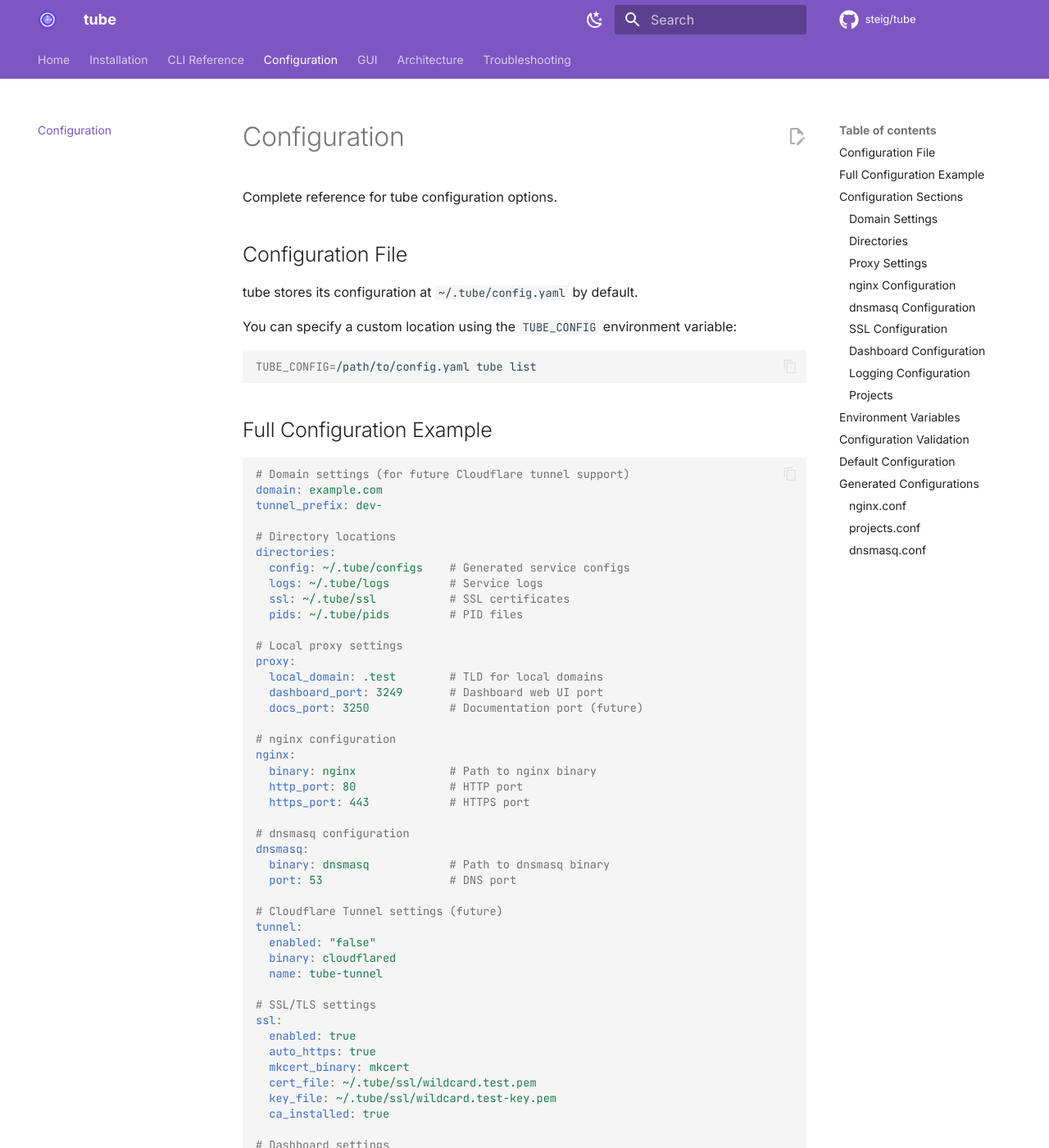
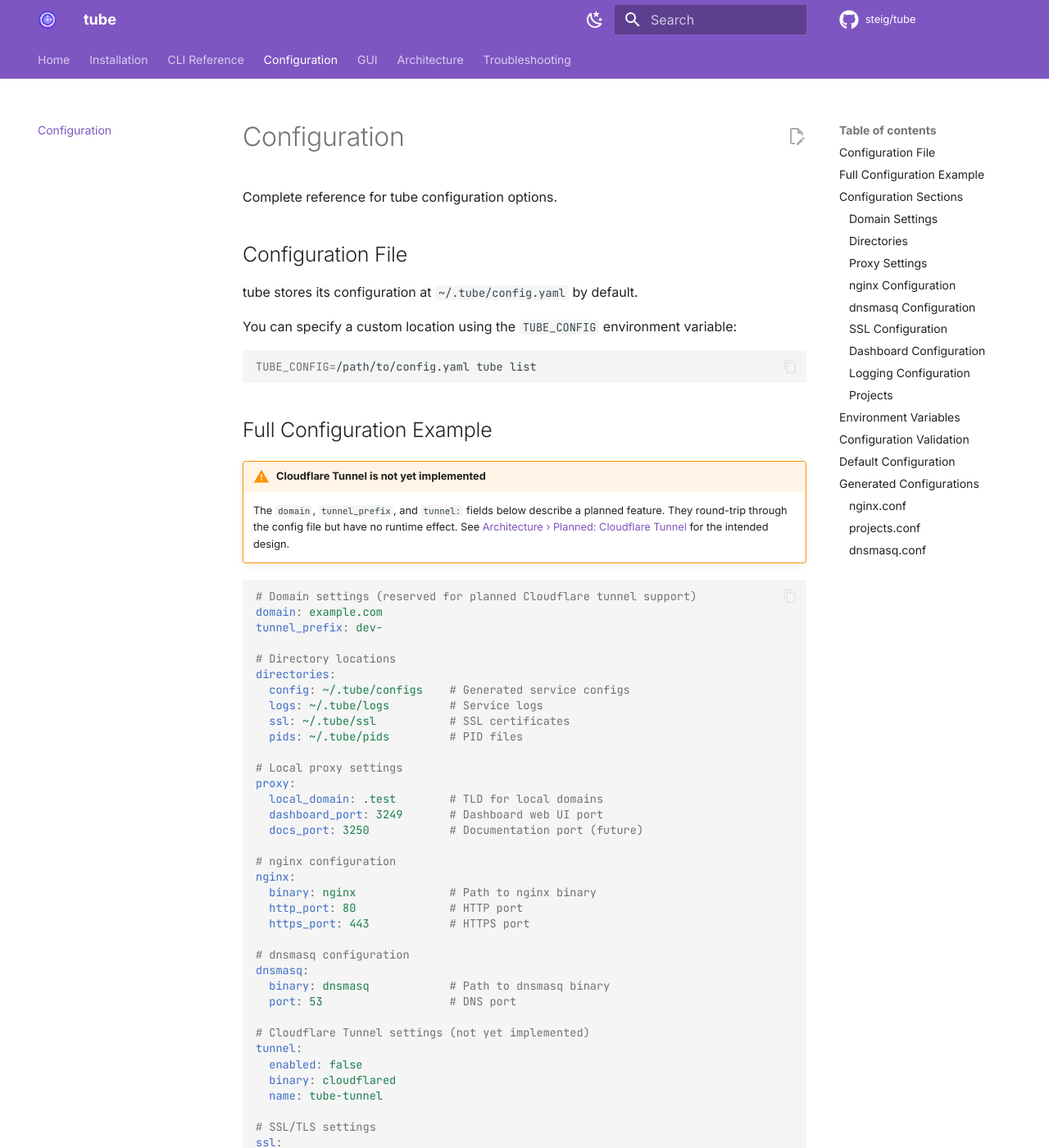
Before and after one commit to steig/tube, an MkDocs documentation site: the page built from docs/configuration.md, in a window 1280 px wide and 1400 px high. Shown: the whole window at 82% size. Built offline with MkDocs 1.6.1 and Material for MkDocs 9.7.7, drawn with Linux system fonts in a browser that asks for light colours; comment, search, counter and statistics services are not loaded; some of the changed text lies outside the part shown.

Commit message:
docs: flag Cloudflare Tunnel sections as not yet implemented
The docs described tunnel functionality (config schema, init prompt for
tunnel prefix) as if it shipped — but no tunnel code exists. Add Material
"warning" admonitions to the three places that talked about it:
- architecture.md "Planned: Cloudflare Tunnel"
- configuration.md "Full Configuration Example"
- configuration.md "Domain Settings"

Also fix the YAML examples: tunnel.enabled is a bool now (was string "0"
in the schema). Updates two example blocks that still showed
`enabled: "false"`.

Co-Authored-By: Claude Opus 4.7 (1M context) <noreply@anthropic.com>

````diff
--- a/docs/configuration.md
+++ b/docs/configuration.md
@@ -14,8 +14,14 @@ TUBE_CONFIG=/path/to/config.yaml tube list
 
 ## Full Configuration Example
 
+!!! warning "Cloudflare Tunnel is not yet implemented"
+    The `domain`, `tunnel_prefix`, and `tunnel:` fields below describe a
+    planned feature. They round-trip through the config file but have no
+    runtime effect. See [Architecture › Planned: Cloudflare Tunnel](architecture.md#planned-cloudflare-tunnel)
+    for the intended design.
+
 ```yaml
-# Domain settings (for future Cloudflare tunnel support)
+# Domain settings (reserved for planned Cloudflare tunnel support)
 domain: example.com
 tunnel_prefix: dev-
 
@@ -43,9 +49,9 @@ dnsmasq:
   binary: dnsmasq            # Path to dnsmasq binary
   port: 53                   # DNS port
 
-# Cloudflare Tunnel settings (future)
+# Cloudflare Tunnel settings (not yet implemented)
 tunnel:
-  enabled: "false"
+  enabled: false
   binary: cloudflared
   name: tube-tunnel
 
@@ -90,6 +96,10 @@ projects:
 
 ### Domain Settings
 
+!!! warning "Not yet implemented"
+    These fields are reserved for planned Cloudflare Tunnel integration.
+    They are persisted in the config but have no runtime effect today.
+
 ```yaml
 domain: example.com
 tunnel_prefix: dev-
@@ -97,10 +107,8 @@ tunnel_prefix: dev-
 
 | Field | Type | Default | Description |
 |-------|------|---------|-------------|
-| `domain` | string | `example.com` | Base domain for Cloudflare tunnel (future) |
-| `tunnel_prefix` | string | `dev-` | Prefix for tunnel subdomains (future) |
-
-These settings are reserved for future Cloudflare Tunnel integration.
+| `domain` | string | `example.com` | Base domain for Cloudflare tunnel (planned) |
+| `tunnel_prefix` | string | `dev-` | Prefix for tunnel subdomains (planned) |
 
 ---
 
@@ -418,7 +426,7 @@ dnsmasq:
   port: 53
 
 tunnel:
-  enabled: "false"
+  enabled: false
   binary: cloudflared
   name: tube-tunnel
 
````
Also changed, not shown: docs/architecture.md (+6 -0 lines).
